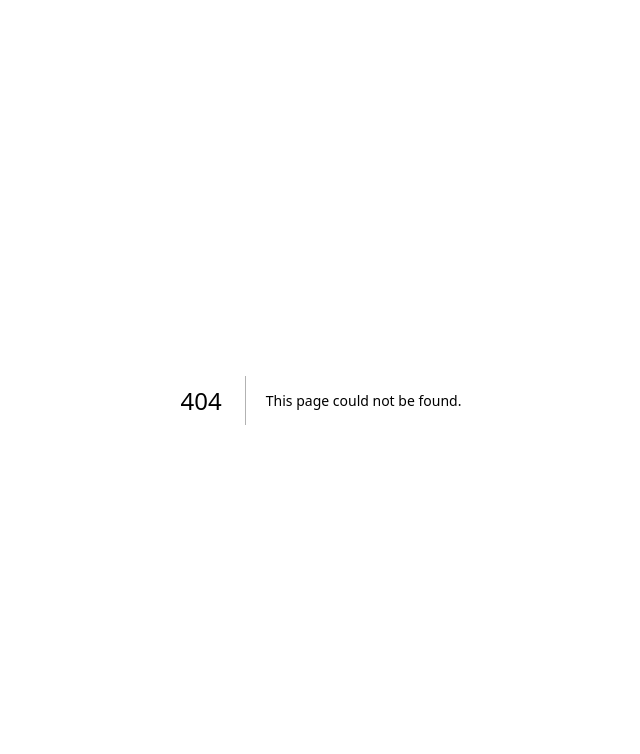
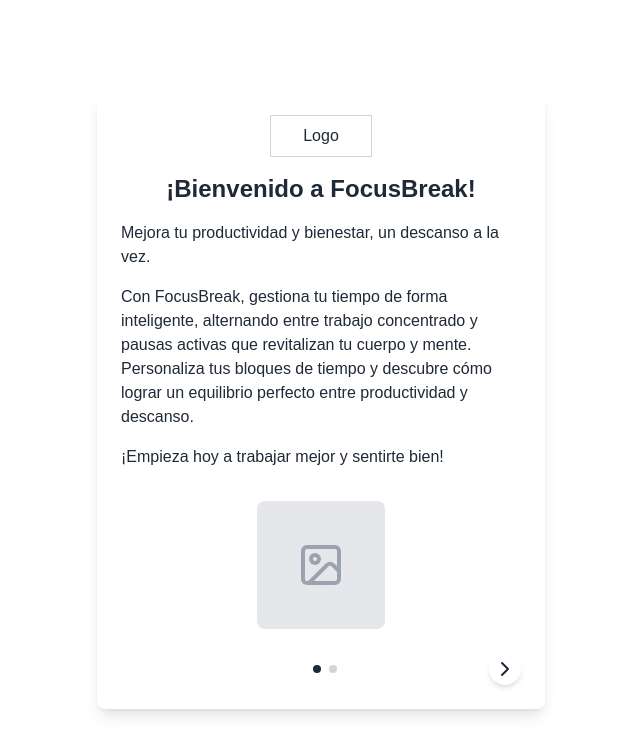
Before and after one commit to No-Country-simulation/s18-09-m-node-react, a Next.js app in the folder frontend/: page /welcome in a window 1280 px wide. Before the commit this address had no page. Shown: the top 754 px of the page, without its empty margins (319-959 px from the left). Built offline with nearby package versions, Linux system fonts and the light colour scheme.

Commit message:
feat: Add welcome page

```diff
--- /dev/null
+++ b/frontend/src/app/welcome/page.tsx
@@ -0,0 +1,129 @@
+'use client'
+import React, { useState } from 'react';
+import { ChevronLeft, ChevronRight, Image as ImageIcon } from 'lucide-react';
+import Link from 'next/link';
+
+export default function OnboardingCarousel() {
+  const [currentSlide, setCurrentSlide] = useState(0);
+
+  const slides = [
+    {
+      title: '¡Bienvenido a FocusBreak!',
+      content: (
+        <>
+          <p className="mb-4">Mejora tu productividad y bienestar, un descanso a la vez.</p>
+          <p className="mb-4">
+            Con FocusBreak, gestiona tu tiempo de forma inteligente, alternando entre trabajo concentrado y pausas activas
+            que revitalizan tu cuerpo y mente. Personaliza tus bloques de tiempo y descubre cómo lograr un equilibrio perfecto
+            entre productividad y descanso.
+          </p>
+          <p>¡Empieza hoy a trabajar mejor y sentirte bien!</p>
+        </>
+      ),
+    },
+    {
+      title: '¿Listo para empezar?',
+      content: (
+        <>
+          <ul className="space-y-4 mb-6">
+            <li className="flex items-start">
+              <span className="mr-2 mt-1">✓</span>
+              <span>
+                <strong>Organiza tu Jornada</strong>
+                <br />
+                Comienza tu día con un solo clic. Inicia y finaliza tu jornada laboral, y deja que Break & Focus te ayude a gestionar tu tiempo de forma eficiente.
+              </span>
+            </li>
+            <li className="flex items-start">
+              <span className="mr-2 mt-1">✓</span>
+              <span>
+                <strong>Configura tus Tiempos</strong>
+                <br />
+                Personaliza tus bloques de trabajo y descanso según tu ritmo. ¿Prefieres la Técnica Pomodoro o intervalos personalizados? Tú eliges.
+              </span>
+            </li>
+            <li className="flex items-start">
+              <span className="mr-2 mt-1">✓</span>
+              <span>
+                <strong>Actívate con Pausas Saludables</strong>
+                <br />
+                Recibe recomendaciones de pausas activas: estiramientos, ejercicios y respiración para cuidar tu cuerpo mientras trabajas.
+              </span>
+            </li>
+          </ul>
+          <p className="text-center mb-4">
+            Tu camino hacia un equilibrio más saludable entre trabajo y descanso comienza aquí.
+          </p>
+        </>
+      ),
+    },
+  ];
+
+  const nextSlide = () => {
+    setCurrentSlide((prev) => (prev + 1) % slides.length);
+  };
+
+  const prevSlide = () => {
+    setCurrentSlide((prev) => (prev - 1 + slides.length) % slides.length);
+  };
+
+  return (
+    <div className="flex items-center justify-center min-h-screen">
+      <div className="bg-white text-gray-800 p-6 rounded-lg shadow-lg max-w-md mx-auto">
+        <div className="relative">
+          <div className="mb-4 text-center">
+            <div className="inline-block border border-gray-300 px-8 py-2">Logo</div>
+          </div>
+          <h2 className="text-2xl font-bold mb-4 text-center">{slides[currentSlide].title}</h2>
+          <div className="mb-8">{slides[currentSlide].content}</div>
+          {currentSlide === 0 && (
+            <div className="flex justify-center mb-6">
+              <div className="w-32 h-32 bg-gray-200 rounded-lg flex items-center justify-center">
+                <ImageIcon size={48} className="text-gray-400" />
+              </div>
+            </div>
+          )}
+          {currentSlide === 1 && (
+            <Link href="/home">
+              <button className="w-full bg-gray-800 text-white py-2 rounded-lg hover:bg-gray-700 transition-colors" >
+                Empezar Ahora
+              </button>
+            </Link>
+          )}
+          <div className="flex items-center justify-between mt-6">
+            {currentSlide > 0 ? (
+              <button
+                onClick={prevSlide}
+                className="bg-white rounded-full p-1 shadow-md"
+              >
+                <ChevronLeft size={24} />
+              </button>
+            ) : (
+              <div className="w-10"></div>
+            )}
+            <div className="flex justify-center space-x-2">
+              {slides.map((_, index) => (
+                <div
+                  key={index}
+                  className={`w-2 h-2 rounded-full ${
+                    currentSlide === index ? 'bg-gray-800' : 'bg-gray-300'
+                  }`}
+                />
+              ))}
+            </div>
+            {currentSlide < slides.length - 1 ? (
+              <button
+                onClick={nextSlide}
+                className="bg-white rounded-full p-1 shadow-md"
+              >
+                <ChevronRight size={24} />
+              </button>
+            ) : (
+              <div className="w-10"></div>
+            )}
+          </div>
+        </div>
+      </div>
+    </div>
+  );
+}
```
